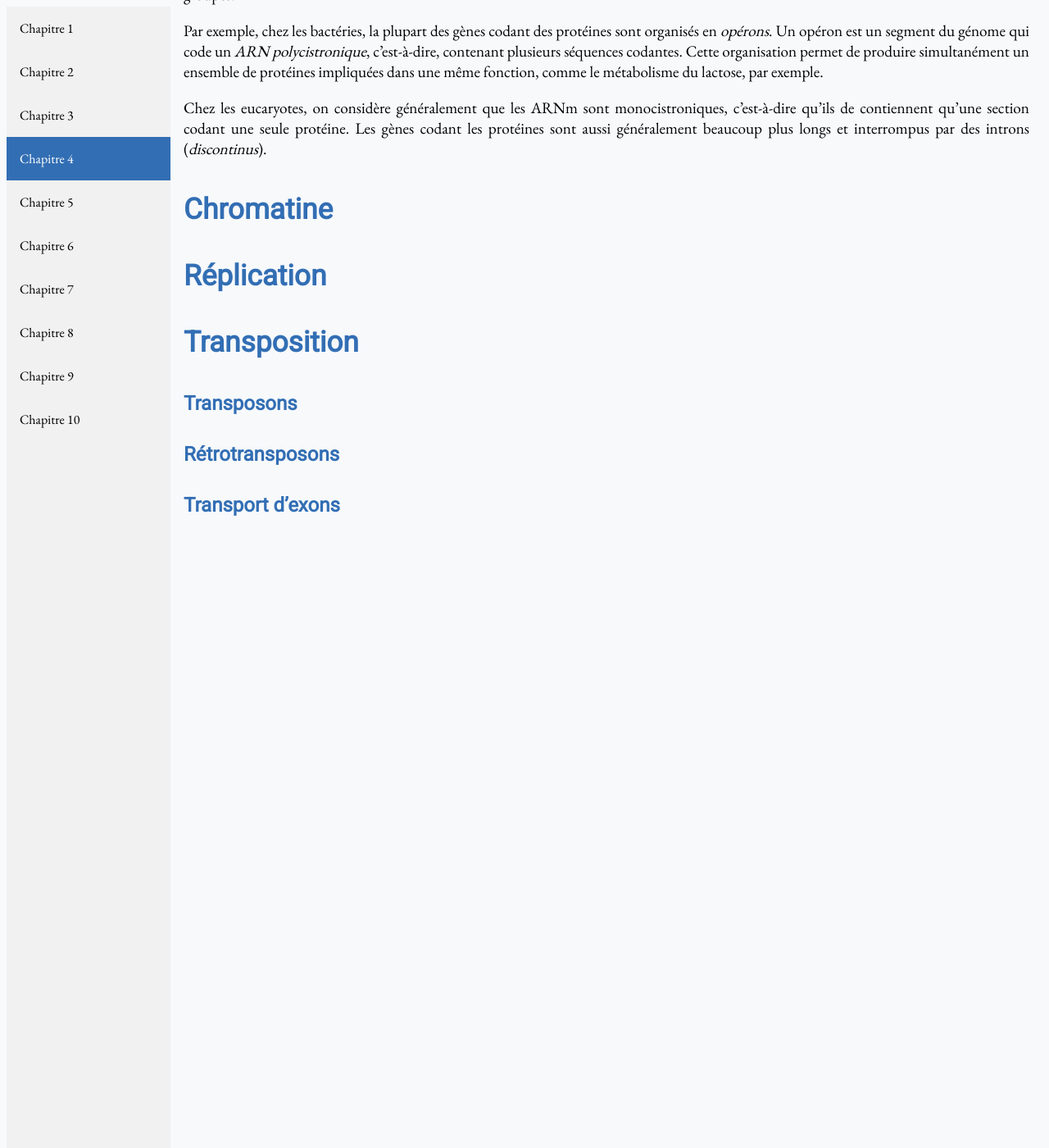
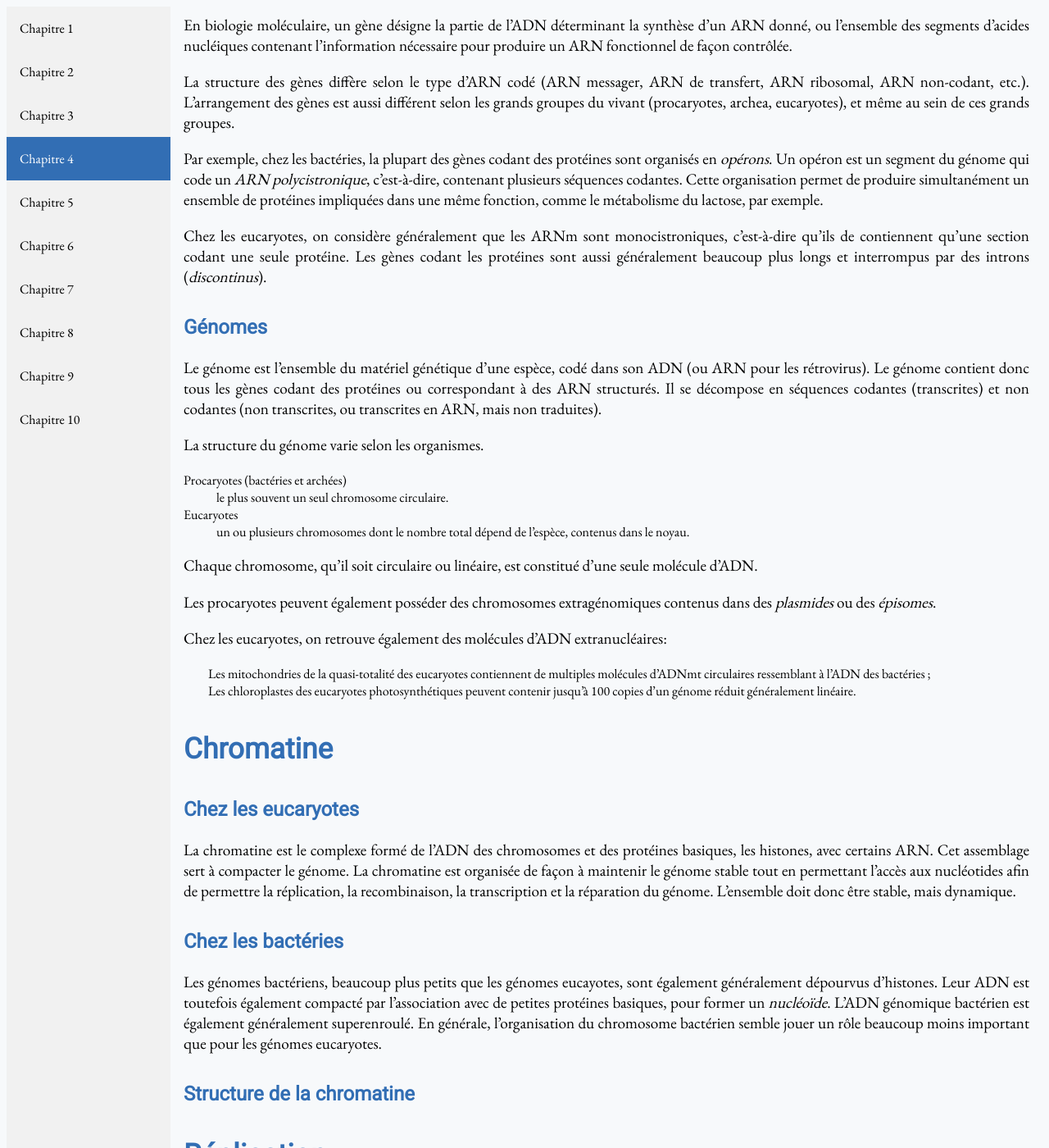
Before and after one commit to angersa/angersa.github.io, a Jekyll site: the page built from _bio1101/chapitre4.md, in a window 1280 px wide and 1400 px high, scrolled down 718 px. Shown: the whole window at 82% size. Built offline with Jekyll 4.4.1, drawn with Linux system fonts in a browser that asks for light colours; a script that is not in the unit is left out; before the commit the page ends 1348 px from its top, so only the background shows below that; some of the changed text lies outside the part shown.

Commit message:
Travail sur chapitre 4

```diff
--- a/_bio1101/chapitre4.md
+++ b/_bio1101/chapitre4.md
@@ -11,7 +11,9 @@ Le génome contient donc toutes les séquences codant l'ensemble des gènes néc
 
 ### Structure des gènes
 
-Un gène peut être définit comme étant l'ensemble des segments d’acides nucléiques contenant l’information nécessaire pour produire un ARN fonctionnel de façon contrôlée.
+Un gène est définit comme l'unité de base de l'hérédité, qui en principe prédétermine un caractère précis, comme la couleur des poils, par exemple. On a reconnu depuis longtemps que ces traits sont portés par l'ADN.
+
+En biologie moléculaire, un gène désigne la partie de l'ADN déterminant la synthèse d'un ARN donné, ou l'ensemble des segments d’acides nucléiques contenant l’information nécessaire pour produire un ARN fonctionnel de façon contrôlée.
 
 La structure des gènes diffère selon le type d'ARN codé (ARN messager, ARN de transfert, ARN ribosomal, ARN non-codant, etc.). L'arrangement des gènes est aussi différent selon les grands groupes du vivant (procaryotes, archea, eucaryotes), et même au sein de ces grands groupes.
 
@@ -19,10 +21,40 @@ Par exemple, chez les bactéries, la plupart des gènes codant des protéines so
 
 Chez les eucaryotes, on considère généralement que les ARNm sont monocistroniques, c'est-à-dire qu'ils de contiennent qu'une section codant une seule protéine. Les gènes codant les protéines sont aussi généralement beaucoup plus longs et interrompus par des introns (*discontinus*).
 
+### Génomes
+
+Le génome est l'ensemble du matériel génétique d'une espèce, codé dans son ADN (ou ARN pour les rétrovirus). Le génome contient donc tous les gènes codant des protéines ou correspondant à des ARN structurés. Il se décompose en séquences codantes (transcrites) et non codantes (non transcrites, ou transcrites en ARN, mais non traduites).
+
+La structure du génome varie selon les organismes.
+
+Procaryotes (bactéries et archées)
+: le plus souvent un seul chromosome circulaire.
+
+Eucaryotes
+: un ou plusieurs chromosomes dont le nombre total dépend de l'espèce, contenus dans le noyau.
+
+Chaque chromosome, qu'il soit circulaire ou linéaire, est constitué d'une seule molécule d'ADN.
+
+Les procaryotes peuvent également posséder des chromosomes extragénomiques contenus dans des *plasmides* ou des *épisomes*.
+
+Chez les eucaryotes, on retrouve également des molécules d'ADN extranucléaires:
+
+- Les mitochondries de la quasi-totalité des eucaryotes contiennent de multiples molécules d'ADNmt circulaires ressemblant à l'ADN des bactéries ;
+- Les chloroplastes des eucaryotes photosynthétiques peuvent contenir jusqu'à 100 copies d'un génome réduit généralement linéaire.
+
+## Chromatine
+
+### Chez les eucaryotes
+
+La chromatine est le complexe formé de l'ADN des chromosomes et des protéines basiques, les histones, avec certains ARN. Cet assemblage sert à compacter le génome. La chromatine est organisée de façon à maintenir le génome stable tout en permettant l'accès aux nucléotides afin de permettre la réplication, la recombinaison, la transcription et la réparation du génome. L'ensemble doit donc être stable, mais dynamique.
+
+### Chez les bactéries
+
+Les génomes bactériens, beaucoup plus petits que les génomes eucayotes, sont également généralement dépourvus d'histones. Leur ADN est toutefois également compacté par l'association avec de petites protéines basiques, pour former un *nucléoïde*. L'ADN génomique bactérien est également généralement superenroulé. En générale, l'organisation du chromosome bactérien semble jouer un rôle beaucoup moins important que pour les génomes eucaryotes.
+
+### Structure de la chromatine
 
 
-
-## Chromatine
 
 ## Réplication
 
```
Also changed, not shown: _bio1101/chapitre1.md (+9 -16 lines).
